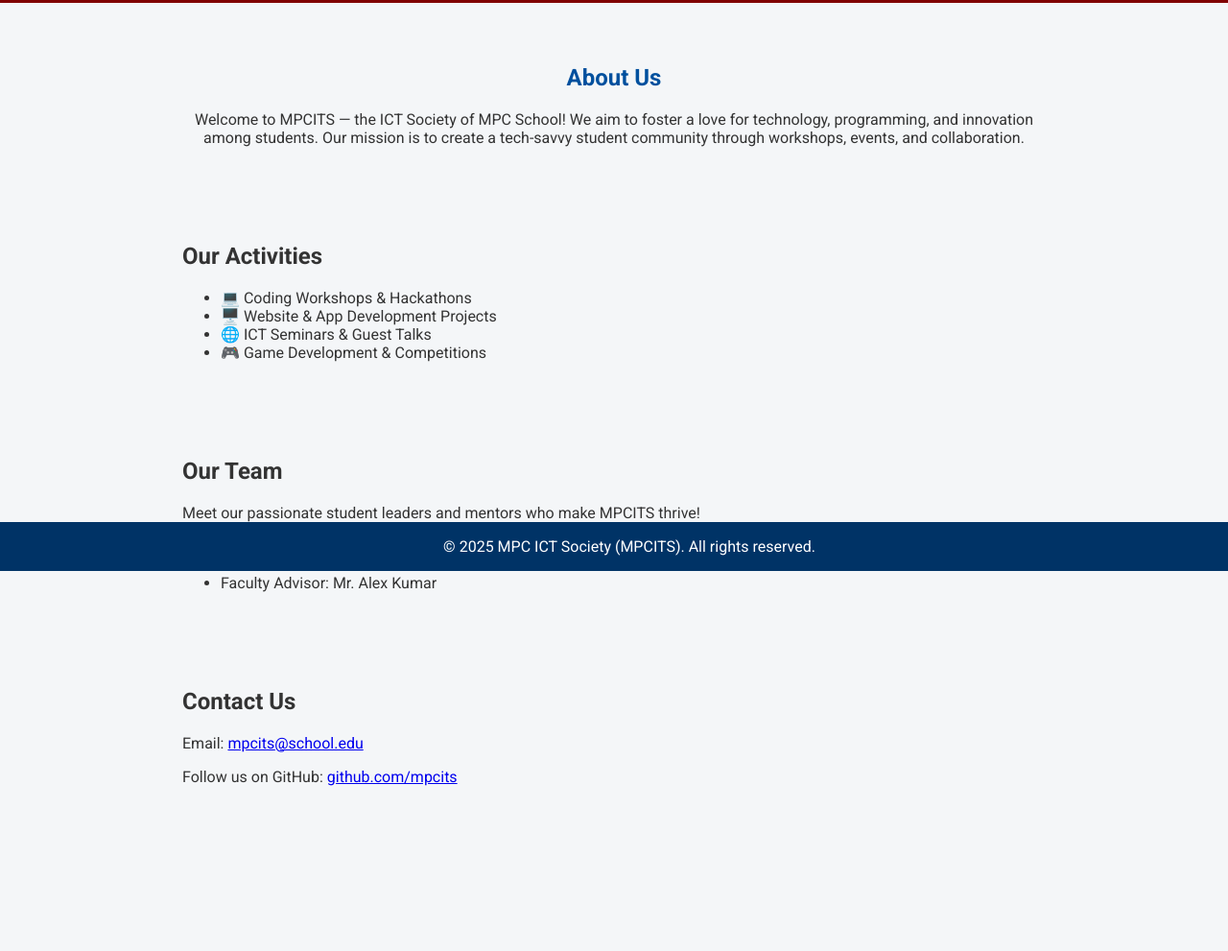
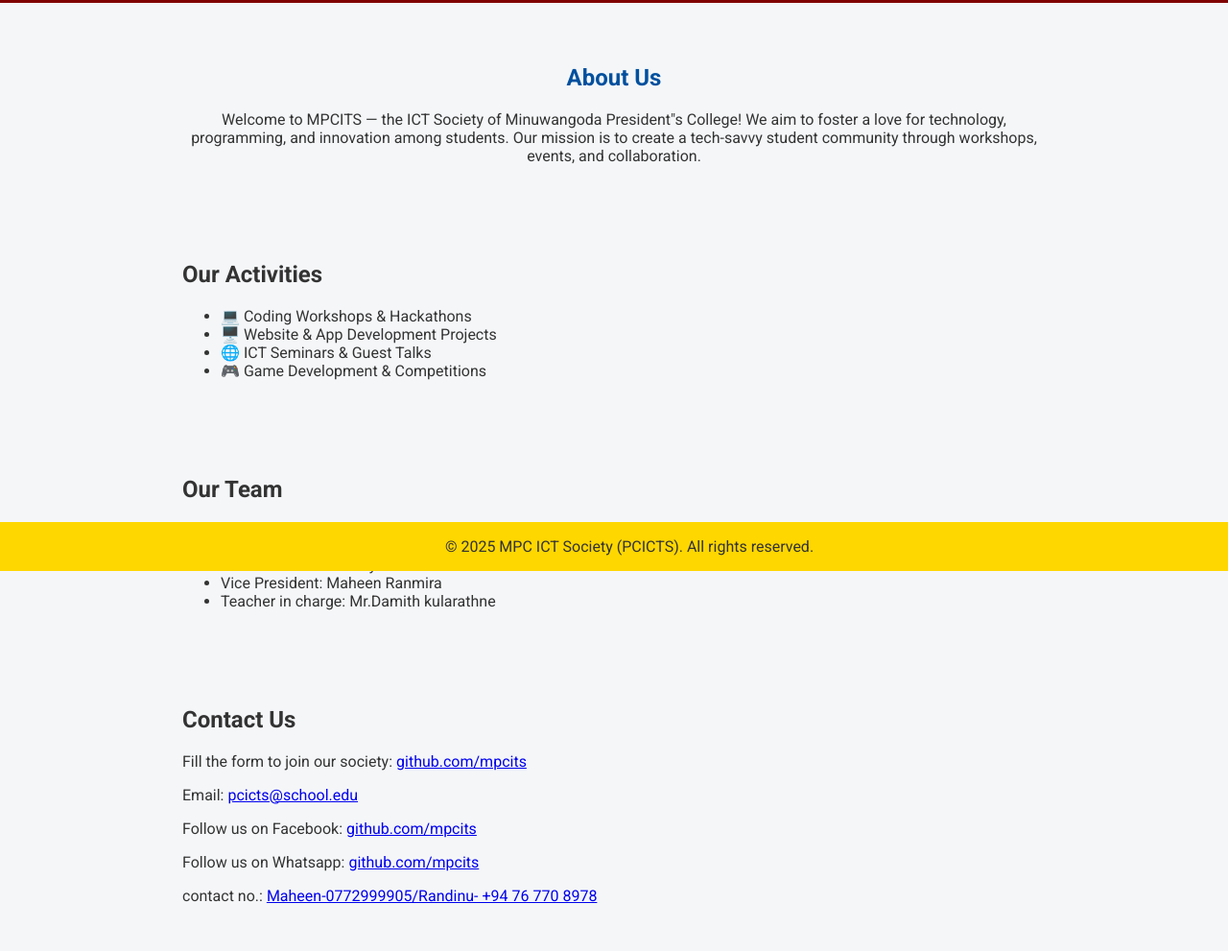
Before and after one commit to Maheen273-svg/mpcits.github.io, a plain HTML site: page index.html in a window 1280 px wide. Shown: the part 205-1196 px from the top of the page at 96% size. Before the commit the page ends 1072 px from the top, so only its background shows below. Drawn offline with Linux system fonts and the light colour scheme.

Commit message:
Update index.html

```diff
--- a/index.html
+++ b/index.html
@@ -3,7 +3,7 @@
 <head>
   <meta charset="UTF-8" />
   <meta name="viewport" content="width=device-width, initial-scale=1.0"/>
-  <title>MPCITS - ICT Society</title>
+  <title>PCICTS - ICT Society</title>
   <link href="https://fonts.googleapis.com/css2?family=Roboto:wght@400;700&display=swap" rel="stylesheet">
   <style>
     body {
@@ -47,8 +47,8 @@
       color: #00509e;
     }
     footer {
-      background-color: #003366;
-      color: white;
+      background-color:#FFD700 ;
+      color: Bright yellow;
       text-align: center;
       padding: 1rem;
       position: fixed;
@@ -74,7 +74,7 @@
     <div class="hero">
       <h2>About Us</h2>
       <p>
-        Welcome to MPCITS — the ICT Society of MPC School! We aim to foster a love for
+        Welcome to MPCITS — the ICT Society of Minuwangoda President"s College! We aim to foster a love for
         technology, programming, and innovation among students. Our mission is to create
         a tech-savvy student community through workshops, events, and collaboration.
       </p>
@@ -95,20 +95,24 @@
     <h2>Our Team</h2>
     <p>Meet our passionate student leaders and mentors who make MPCITS thrive!</p>
     <ul>
-      <li>President: John Doe</li>
-      <li>Vice President: Jane Smith</li>
-      <li>Faculty Advisor: Mr. Alex Kumar</li>
+      <li>President: Randinu Jayarathne</li>
+      <li>Vice President: Maheen Ranmira</li>
+      <li>Teacher in charge: Mr.Damith kularathne </li>
     </ul>
   </section>
 
   <section id="contact">
     <h2>Contact Us</h2>
-    <p>Email: <a href="mailto:mpcits@school.edu">mpcits@school.edu</a></p>
-    <p>Follow us on GitHub: <a href="https://github.com/mpcits" target="_blank">github.com/mpcits</a></p>
+    <p>Fill the form to join our society: <a href=" https://forms.gle/Nw4L7jjMJRdbxcNf6"_blank">github.com/mpcits</a></p>
+    <p>Email: <a href="eaglefire903@gmail.com">pcicts@school.edu</a></p>
+    <p>Follow us on Facebook: <a href="http://bit.ly/pcictsfb"_blank">github.com/mpcits</a></p>
+    <p>Follow us on Whatsapp: <a href="http://bit.ly/pcictswp ">github.com/mpcits</a></p>
+    <p>contact no.: <a href="="_blank">Maheen-0772999905/Randinu- +94 76 770 8978
+    </a></p>
   </section>
 
   <footer>
-    &copy; 2025 MPC ICT Society (MPCITS). All rights reserved.
+    &copy; 2025 MPC ICT Society (PCICTS). All rights reserved.
   </footer>
 </body>
 </html>
```
